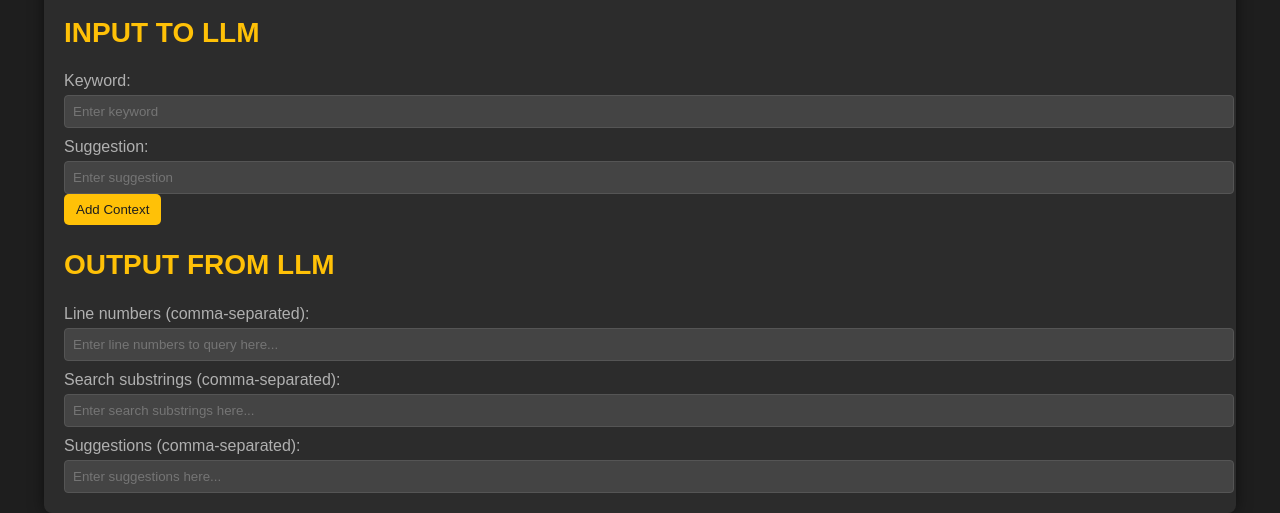
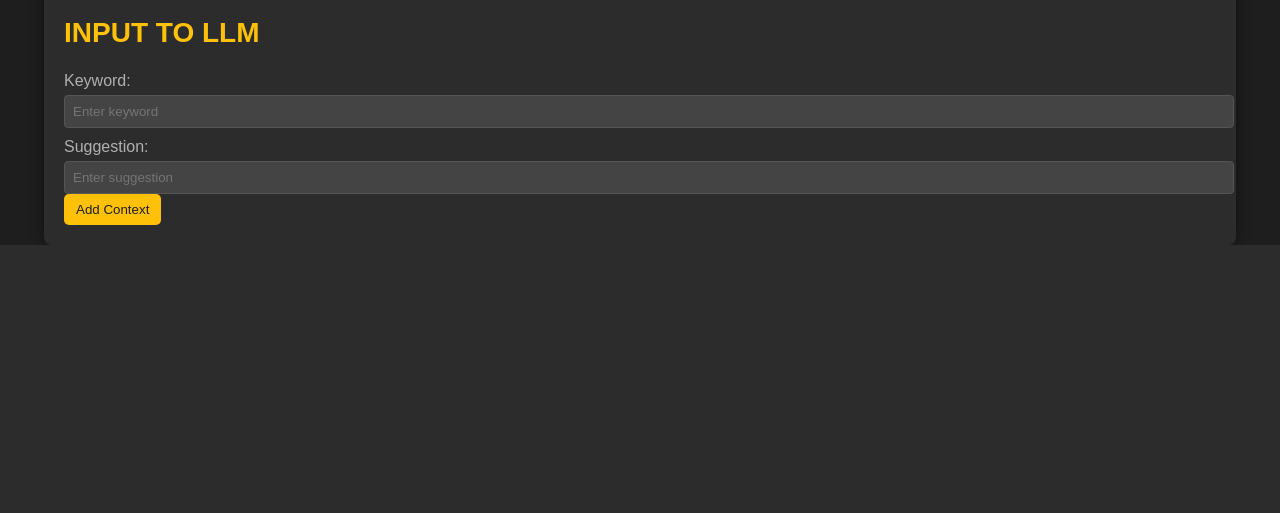
Before and after one commit to Sheng7068/NOVA, a Flask app: page / in a window 1280 px wide. Shown: the part 601-1114 px from the top of the page. After the commit the page ends 846 px from the top, so only its background shows below. Run offline with Flask 3, Linux system fonts and the light colour scheme.

Commit message:
Good but not deleting suggestions yet

```diff
--- a/app.py
+++ b/app.py
@@ -1,14 +1,12 @@
 from flask import Flask, render_template, request, jsonify
-from API import *
+from API import prompt_GPT  # Ensure this is correctly imported
 
 app = Flask(__name__)
 
-# Serve the HTML file
 @app.route("/")
 def index():
-    return render_template("index.html")  # Ensure `index.html` is in a `templates` folder
+    return render_template("index.html")  # Make sure `index.html` is in a `templates` folder
 
-# Endpoint to receive context list, textarea content, and previous suggestions
 @app.route("/submit_data", methods=["POST"])
 def submit_data():
     data = request.get_json()
@@ -30,8 +28,10 @@ def submit_data():
     new_suggestions = prompt_GPT(previous_suggestions, user_added_prompts, code)
     print(new_suggestions)
 
-    # Return new suggestions to accumulate and display in the frontend
-    return jsonify({"message": "Data received successfully!", "suggestions": new_suggestions})
+    return jsonify({
+        "message": "Data received successfully!",
+        "suggestions": new_suggestions  # Return only new suggestions
+    })
 
 if __name__ == "__main__":
     app.run(debug=True)
--- a/static/js/script.js
+++ b/static/js/script.js
@@ -149,9 +149,42 @@ function updateSuggestionsBox() {
 }
 
 // Store context suggestions as an array of objects
+// Store cumulative context suggestions and suggestions received from GPT
 const contextSuggestions = [];
 let previousSuggestions = [];
 
+// Function to update the displayed context list
+function updateContextList() {
+  const contextList = document.getElementById("contextList");
+  contextList.innerHTML = ""; // Clear existing rows
+
+  // Loop through context suggestions and render each one
+  contextSuggestions.forEach((context, index) => {
+    const row = document.createElement("tr");
+
+    // Keyword cell
+    const keywordCell = document.createElement("td");
+    keywordCell.textContent = context.keyword;
+    row.appendChild(keywordCell);
+
+    // Suggestion cell
+    const suggestionCell = document.createElement("td");
+    suggestionCell.textContent = context.suggestion;
+    row.appendChild(suggestionCell);
+
+    // Actions cell with delete button
+    const actionsCell = document.createElement("td");
+    const deleteButton = document.createElement("button");
+    deleteButton.textContent = "Delete";
+    deleteButton.onclick = () => deleteContext(index); // Bind delete action
+    actionsCell.appendChild(deleteButton);
+    row.appendChild(actionsCell);
+
+    contextList.appendChild(row); // Add the row to the table body
+  });
+}
+
+// Call updateContextList() after adding a new context
 function addContext() {
   const keyword = document.getElementById("keywordInput").value.trim();
   const suggestion = document.getElementById("contextSuggestionInput").value.trim();
@@ -163,7 +196,7 @@ function addContext() {
 
   // Add the new context to the list
   contextSuggestions.push({ keyword, suggestion });
-  updateContextList();
+  updateContextList(); // Update the display immediately after adding
 
   // Clear input fields
   document.getElementById("keywordInput").value = "";
@@ -172,41 +205,10 @@ function addContext() {
 
 // Function to delete a context suggestion
 function deleteContext(index) {
-  contextSuggestions.splice(index, 1);
-  updateContextList();
+  contextSuggestions.splice(index, 1); // Remove the item at the given index
+  updateContextList(); // Refresh the display
 }
 
-// Function to update the displayed context list
-function updateContextList() {
-  const contextList = document.getElementById("contextList");
-  contextList.innerHTML = "";
-
-  contextSuggestions.forEach((context, index) => {
-    const row = document.createElement("tr");
-
-    // Create keyword cell
-    const keywordCell = document.createElement("td");
-    keywordCell.textContent = context.keyword;
-    row.appendChild(keywordCell);
-
-    // Create suggestion cell
-    const suggestionCell = document.createElement("td");
-    suggestionCell.textContent = context.suggestion;
-    row.appendChild(suggestionCell);
-
-    // Create actions cell with delete button
-    const actionsCell = document.createElement("td");
-    const deleteButton = document.createElement("button");
-    deleteButton.textContent = "Delete";
-    deleteButton.onclick = () => deleteContext(index);
-    actionsCell.appendChild(deleteButton);
-    row.appendChild(actionsCell);
-
-    contextList.appendChild(row);
-  });
-}
-
-// Function to send context list and textarea content to the backend
 function sendDataToBackend() {
   const textContent = document.getElementById("inputLayer").value;
 
@@ -223,13 +225,20 @@ function sendDataToBackend() {
   })
     .then((response) => response.json())
     .then((data) => {
-      // Update the UI with the response message
+      // Display a message from the backend
       document.getElementById("serverResponse").innerText = data.message;
 
-      // If new suggestions are received, add them to the cumulative previousSuggestions array
+      // If new suggestions are received, add only unique suggestions
       if (data.suggestions) {
-        previousSuggestions = previousSuggestions.concat(data.suggestions); // Accumulate suggestions
-        populateSuggestionsBox(data.suggestions); // Display only new suggestions
+        // Filter out suggestions that have already been displayed
+        const newSuggestions = data.suggestions.filter((suggestion) =>
+          !previousSuggestions.some(
+            (prev) => prev[0] === suggestion[0] && prev[1] === suggestion[1]
+          )
+        );
+
+        previousSuggestions = previousSuggestions.concat(newSuggestions);
+        populateSuggestionsBox(newSuggestions); // Display only new suggestions
       }
     })
     .catch((error) => {
@@ -237,14 +246,12 @@ function sendDataToBackend() {
     });
 }
 
-// Function to populate the suggestions box
+// Function to populate suggestions without clearing previous content
 function populateSuggestionsBox(suggestions) {
   const suggestionContent = document.getElementById("suggestionContent");
 
-  // Append new suggestions without clearing previous content
-  suggestions.forEach(suggestion => {
-    const [lineNumber, substring, suggestionText] = suggestion;
-
+  // Append only new suggestions
+  suggestions.forEach(([lineNumber, substring, suggestionText]) => {
     suggestionContent.innerHTML += `
       <p><strong>Line ${lineNumber}:</strong> "${substring}"</p>
       <p><em>Suggestion: ${suggestionText}</em></p>
@@ -253,5 +260,5 @@ function populateSuggestionsBox(suggestions) {
   });
 }
 
-// Call sendDataToBackend every 2 seconds
+// Automatically call sendDataToBackend every 2 seconds
 setInterval(sendDataToBackend, 2000);
--- a/templates/index.html
+++ b/templates/index.html
@@ -71,37 +71,6 @@
         <button onclick="addContext()">Add Context</button>
       </div>
 
-      <!-- Output from LLM -->
-      <div class="output-section">
-        <h2>OUTPUT FROM LLM</h2>
-        <label for="lineNumberBox">Line numbers (comma-separated):</label>
-        <input
-          type="text"
-          id="lineNumberBox"
-          name="lineNumberBox"
-          placeholder="Enter line numbers to query here..."
-          oninput="updateHighlight(); updateSuggestionsBox()"
-        />
-
-        <label for="searchTextbox">Search substrings (comma-separated):</label>
-        <input
-          type="text"
-          id="searchTextbox"
-          name="searchTextbox"
-          placeholder="Enter search substrings here..."
-          oninput="updateHighlight(); updateSuggestionsBox()"
-        />
-
-        <label for="suggestionTextbox">Suggestions (comma-separated):</label>
-        <input
-          type="text"
-          id="suggestionTextbox"
-          name="suggestionTextbox"
-          placeholder="Enter suggestions here..."
-          oninput="updateSuggestionsBox()"
-        />
-      </div>
-
       <!-- Display server response -->
       <div id="serverResponse"></div>
     </div>
```
